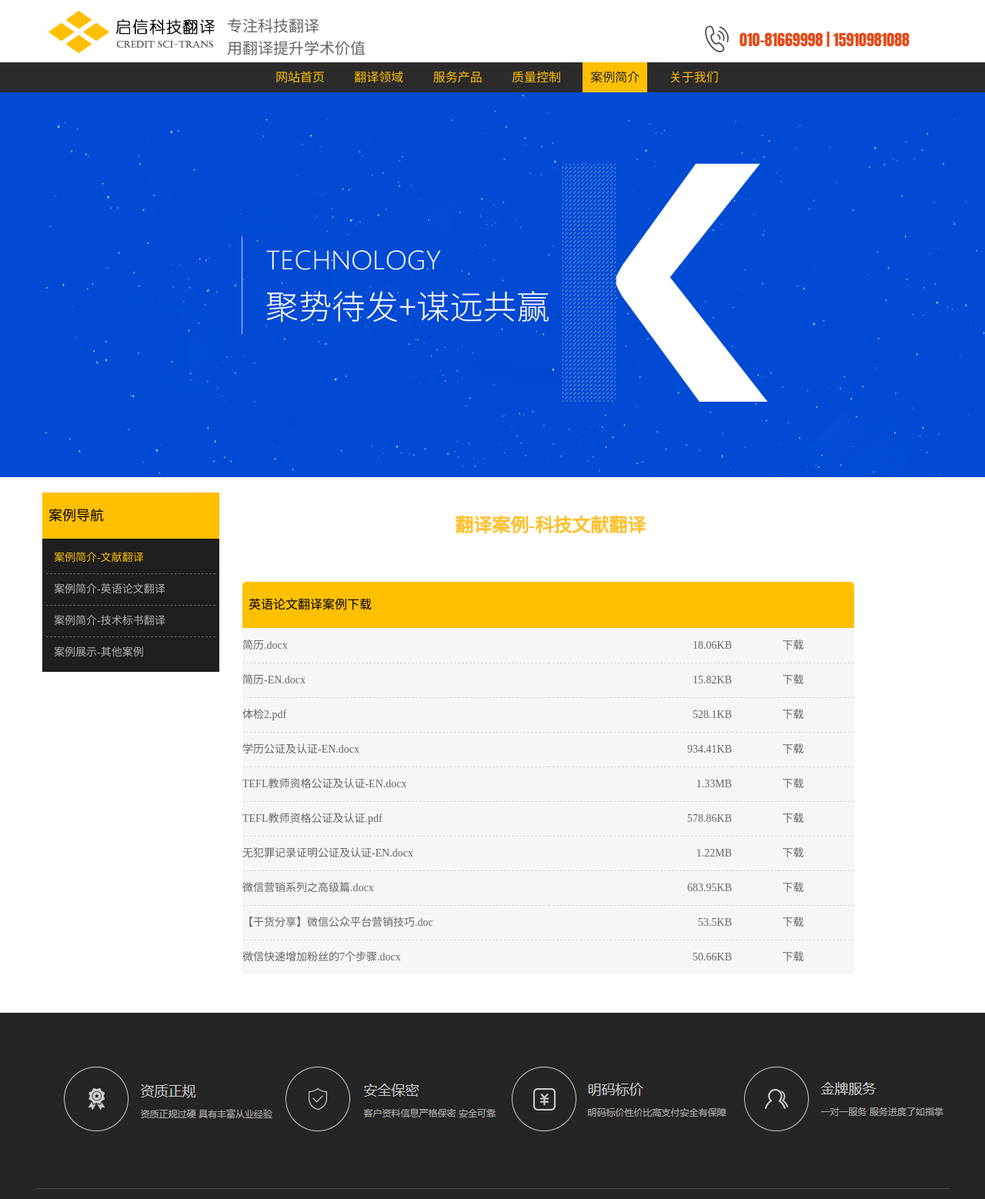
After one commit to Maoxie/CrediteScitech, a Flask app: page /examples/1 in a window 1280 px wide. The commit adds this page. Shown: the top 1558 px of the page at 77% size. Run offline with Flask 2, Linux system fonts and the light colour scheme; parts of the project's set-up code (start-up, migrations or seed data) failed here and were passed over; some libraries are stand-ins or nearby versions; some web fonts are replaced.

Commit message:
add examples pages

```diff
--- a/app/main/forms.py
+++ b/app/main/forms.py
@@ -2,12 +2,12 @@
 __author__ = 'maoxie'
 __date__ = '2017/9/13 21:30'
 
-from flask_wtf import Form
+from flask_wtf import FlaskForm
 from wtforms import StringField, FileField, SubmitField
 from wtforms.validators import DataRequired, Regexp, Email
 
 
-class MainCustomerUploadFileForm(Form):
+class MainCustomerUploadFileForm(FlaskForm):
     customerName = StringField(u'您的姓名', validators=[DataRequired()])
     customerPhoneNumber = StringField(u'联系电话', validators=[Regexp(r'[-0-9 ]')])
     customerEmail = StringField(u'联系邮箱', validators=[Email()])
--- a/app/main/views.py
+++ b/app/main/views.py
@@ -93,3 +93,12 @@ def upload_file():
         session['customerInfo'] = customerInfo
         return redirect(url_for('main.index'))
     return render_template('index.html', form=form, customerInfo=session.get('customerInfo'))
+
+
+@main.route('/examples/<int:pid>', methods=['GET'])
+def examples(pid):
+    template = 'examples-{0}.html'.format(pid)
+    try:
+        return render_template(template)
+    except JException.TemplateNotFound, e:
+        return render_template('404.html')
--- a/app/static/css/app.css
+++ b/app/static/css/app.css
@@ -500,6 +500,13 @@
     background-position: 50% 50%;
     background-repeat: no-repeat;
 }
+.banner-3{
+    height: 500px;
+    background-image: url('../media/other-pics/banner-3.jpg');
+    background-size: cover;
+    background-position: 50% 50%;
+    background-repeat: no-repeat;
+}
 #qc .content-inner{
     width: 820px;
     margin-left: 230px;
@@ -828,3 +835,94 @@
     line-height: 30px;
     color: rgb(102, 102, 102);
 }
+#example-content{
+    position: relative;
+    margin: auto auto;
+    left: auto;
+    right: auto;
+    padding: 20px 0;
+}
+#example-content .layout-table{
+    width: 100%;
+    min-width: 1150px;
+}
+#example-content .sidebar-navigation{
+    width: 230px;
+    vertical-align: top;
+}
+#example-content .nav-header{
+    height: 60px;
+    line-height: 60px;
+    font-family: SimHei;
+    font-size: 18px;
+    color: black;
+    background: rgb(255, 192, 1);
+}
+#example-content .nav-header span{
+    padding: 8px;
+}
+#example-content .nav-items{
+    color: #b3b3b3;
+    background: rgb(31, 31, 31);
+    padding: 5px;
+    cursor: default;
+}
+#example-content .nav-item{
+    line-height: 40px;
+    height: 40px;
+    width: 100%;
+}
+#example-content .nav-item.active,
+#example-content .nav-item:hover{
+    color: #ffc001;
+}
+#example-content .nav-item span{
+    padding: 7px 10px;
+}
+#example-content .nav-items .seperator-line{
+    height: 0;
+    width: 100%;
+    border-bottom: dashed rgb(101, 101, 101) 1px;
+}
+#example-content .contents{
+    margin: 30px;
+    width: 800px;
+}
+#examples-table{
+    width: 795px;
+}
+#examples-table tr{
+    height: 45px;
+    color: rgb(102, 102, 102);
+    font-size: 14px;
+    background: rgb(246,246,246);
+}
+#examples-table .table-title td{
+    line-height: 60px;
+    font-family: SimHei;
+    font-size: 16px;
+    color: black;
+    background: rgb(255, 192, 1);
+    border-radius: 5px 5px 0 0;
+    padding: 0 8px;
+}
+#examples-table .row{
+    border-bottom: 1px dashed rgb(217,217,217);
+}
+#examples-table .row.last{
+    border-bottom: 0;
+}
+#examples-table .row:hover{
+    color: #ffc001;
+}
+#examples-table .row .name{
+    width: 50%;
+}
+#examples-table .row .size{
+    text-align: right;
+    width: 30%;
+}
+#examples-table .row .download-link{
+    text-align: center;
+    width: auto;
+}
--- a/app/templates/base.html
+++ b/app/templates/base.html
@@ -197,7 +197,7 @@
                     <div class="row">
                         <div class="col-xs-4 menu-col">
                             <div style="margin-left: 40px;">
-                                <a href="">
+                                <a href="{{ url_for('main.examples', pid=1) }}">
                                     <img class="lazy" src="{{ url_for('.static', filename='media/base/in-narbar-menu-3.jpg') }}"
                                          style="height: 158px; width: 253px; margin-top: 7px;">
                                     <p class="text-center" style="margin-top: 21px;">科技文献翻译案例</p>
@@ -206,7 +206,7 @@
                         </div>
                         <div class="col-xs-4 menu-col">
                             <div style="margin-left: 40px;">
-                                <a href="">
+                                <a href="{{ url_for('main.examples', pid=2) }}">
                                     <img class="lazy" src="{{ url_for('.static', filename='media/base/in-narbar-menu-4.jpg') }}"
                                          style="height: 158px; width: 253px; margin-top: 7px;">
                                     <p class="text-center" style="margin-top: 21px;">英语论文翻译案例</p>
@@ -215,7 +215,7 @@
                         </div>
                         <div class="col-xs-4 menu-col">
                             <div style="margin-left: 40px;">
-                                <a href="">
+                                <a href="{{ url_for('main.examples', pid=3) }}">
                                     <img class="lazy" src="{{ url_for('.static', filename='media/base/in-narbar-menu-5.jpg') }}"
                                          style="height: 158px; width: 253px; margin-top: 7px;">
                                     <p class="text-center" style="margin-top: 21px;">技术标书翻译案例</p>
--- /dev/null
+++ b/app/templates/examples-1.html
@@ -0,0 +1,119 @@
+{#翻译案例-科技文献翻译#}
+{% extends "base.html" %}
+
+{% block level_1_index %}5{% endblock %}
+
+{% block styles %}
+    {{ super() }}
+{% endblock %}
+
+{% block detail %}
+    <section id="example-banner" class="container-fluid banner-3"></section>
+    <section id="example-content" class="container">
+        <table class="layout-table"><tr>
+            <td class="sidebar-navigation">
+                <div class="nav-header"><span>案例导航</span></div>
+                <div class="nav-items">
+                    <div class="nav-item active"><span>案例简介-文献翻译</span></div>
+                    <div class="seperator-line"></div>
+                    <a href="{{ url_for('main.examples', pid=2) }}">
+                        <div class="nav-item"><span>案例简介-英语论文翻译</span></div>
+                    </a>
+                    <div class="seperator-line"></div>
+                    <a href="{{ url_for('main.examples', pid=3) }}">
+                        <div class="nav-item"><span>案例简介-技术标书翻译</span></div>
+                    </a>
+                    <div class="seperator-line"></div>
+                    <a href="{{ url_for('main.examples', pid=4) }}">
+                        <div class="nav-item"><span>案例展示-其他案例</span></div>
+                    </a>
+                </div>
+            </td>
+            <td>
+                <div class="contents">
+                    <div class="title text-center">
+                        <h1 class="in-content-title"><b>翻译案例-科技文献翻译</b></h1>
+                    </div>
+                    <div style="height: 50px;"></div>
+                    <table id="examples-table">
+                        <tr class="table-title"><td colspan="4">英语论文翻译案例下载</td></tr>
+                        <tr class="row">
+                            <td class="name">简历.docx</td>
+                            <td class="size">18.06KB</td>
+                            <td class="download-link">
+                                <a href="{{ url_for('static', filename='files/examples/examples-1/简历.docx') }}">下载</a>
+                            </td>
+                        </tr>
+                        <tr class="row">
+                            <td class="name">简历-EN.docx</td>
+                            <td class="size">15.82KB</td>
+                            <td class="download-link">
+                                <a href="{{ url_for('static', filename='files/examples/examples-1/简历-EN.docx') }}">下载</a>
+                            </td>
+                        </tr>
+                        <tr class="row">
+                            <td class="name">体检2.pdf</td>
+                            <td class="size">528.1KB</td>
+                            <td class="download-link">
+                                <a href="{{ url_for('static', filename='files/examples/examples-1/体检2.pdf') }}">下载</a>
+                            </td>
+                        </tr>
+                        <tr class="row">
+                            <td class="name">学历公证及认证-EN.docx</td>
+                            <td class="size">934.41KB</td>
+                            <td class="download-link">
+                                <a href="{{ url_for('static', filename='files/examples/examples-1/学历公证及认证-EN.docx') }}">下载</a>
+                            </td>
+                        </tr>
+                        <tr class="row">
+                            <td class="name">TEFL教师资格公证及认证-EN.docx</td>
+                            <td class="size">1.33MB</td>
+                            <td class="download-link">
+                                <a href="{{ url_for('static', filename='files/examples/examples-1/TEFL教师资格公证及认证-EN.docx') }}">下载</a>
+                            </td>
+                        </tr>
+                        <tr class="row">
+                            <td class="name">TEFL教师资格公证及认证.pdf</td>
+                            <td class="size">578.86KB</td>
+                            <td class="download-link">
+                                <a href="{{ url_for('static', filename='files/examples/examples-1/TEFL教师资格公证及认证.pdf') }}">下载</a>
+                            </td>
+                        </tr>
+                        <tr class="row">
+                            <td class="name">无犯罪记录证明公证及认证-EN.docx</td>
+                            <td class="size">1.22MB</td>
+                            <td class="download-link">
+                                <a href="{{ url_for('static', filename='files/examples/examples-1/无犯罪记录证明公证及认证-EN.docx') }}">下载</a>
+                            </td>
+                        </tr>
+                        <tr class="row">
+                            <td class="name">微信营销系列之高级篇.docx</td>
+                            <td class="size">683.95KB</td>
+                            <td class="download-link">
+                                <a href="{{ url_for('static', filename='files/examples/examples-1/微信营销系列之高级篇.docx') }}">下载</a>
+                            </td>
+                        </tr>
+                        <tr class="row">
+                            <td class="name">【干货分享】微信公众平台营销技巧.doc</td>
+                            <td class="size">53.5KB</td>
+                            <td class="download-link">
+                                <a href="{{ url_for('static', filename='files/examples/examples-1/【干货分享】微信公众平台营销技巧.doc') }}">下载</a>
+                            </td>
+                        </tr>
+                        <tr class="row last">
+                            <td class="name">微信快速增加粉丝的7个步骤.docx</td>
+                            <td class="size">50.66KB</td>
+                            <td class="download-link">
+                                <a href="{{ url_for('static', filename='files/examples/examples-1/微信快速增加粉丝的7个步骤.docx') }}">下载</a>
+                            </td>
+                        </tr>
+                    </table>
+                </div>
+            </td></tr>
+        </table>
+    </section>
+{% endblock %}
+
+{% block scripts %}
+    {{ super() }}
+{% endblock %}
--- a/app/templates/index.html
+++ b/app/templates/index.html
@@ -286,7 +286,7 @@
             </div>
             <div class="blocks float-up">
                 <div class="block text-center">
-                    <a href="">
+                    <a href="{{ url_for('main.examples', pid=2) }}">
                         <img class="lazy" src="{{ url_for('.static', filename='media/index/in-content-5-1.jpg') }}">
                         <div class="text">
                             <div class="title">题为《藕状结构多孔介质特征分析》的SCI论文翻译</div>
@@ -296,7 +296,7 @@
                     </a>
                 </div>
                 <div class="block text-center">
-                    <a href="">
+                    <a href="{{ url_for('main.examples', pid=1) }}">
                         <img class="lazy" src="{{ url_for('.static', filename='media/index/in-content-5-2.jpg') }}">
                         <div class="text">
                             <div class="title">XX国企《国际钠火会议会议报告》翻译</div>
@@ -306,7 +306,7 @@
                     </a>
                 </div>
                 <div class="block text-center">
-                    <a href="">
+                    <a href="{{ url_for('main.examples', pid=3) }}">
                         <img class="lazy" src="{{ url_for('.static', filename='media/index/in-content-5-3.jpg') }}">
                         <div class="text">
                             <div class="title">中建集团海外某桥梁项目技术标书翻译</div>
--- a/app/templates/profession.html
+++ b/app/templates/profession.html
@@ -77,7 +77,7 @@
                                 <img src="{{ url_for('.static', filename=('media/profession/'+content['example']["image"])) }}">
                             </div>
                             <div class="example-title">{{ content['example']["title"] }}</div>
-                            <a href={{ content['example']["href"] }}>
+                            <a href={{ url_for('main.examples', pid=1) }}>
                                 <div class="see-more-button yellow-bk">查看更多案例</div>
                             </a>
                         </div>
--- a/config.py
+++ b/config.py
@@ -21,7 +21,7 @@ class DevelopmentConfig(Config):
     DEBUG = True
     SQLALCHEMY_DATABASE_URI = os.environ.get('DEV_DATABASE_URL') # or \
                               # 'sqlite:///' + os.path.join(basedir, 'data-dev.sqlite')
-    UPLOAD_FILES_PATH = os.path.join(basedir, 'customer_upload')
+    UPLOAD_FILES_PATH = os.path.join(basedir, '/app/static/customer_upload')
 
 
 class ProductionConfig(Config):
```
Also changed, not shown: app/templates/examples-2.html (added, +119 -0 lines), app/templates/examples-3.html (added, +119 -0 lines), app/templates/examples-4.html (added, +119 -0 lines), app/static/media/other-pics/banner-3.jpg (added), 1 other file.
